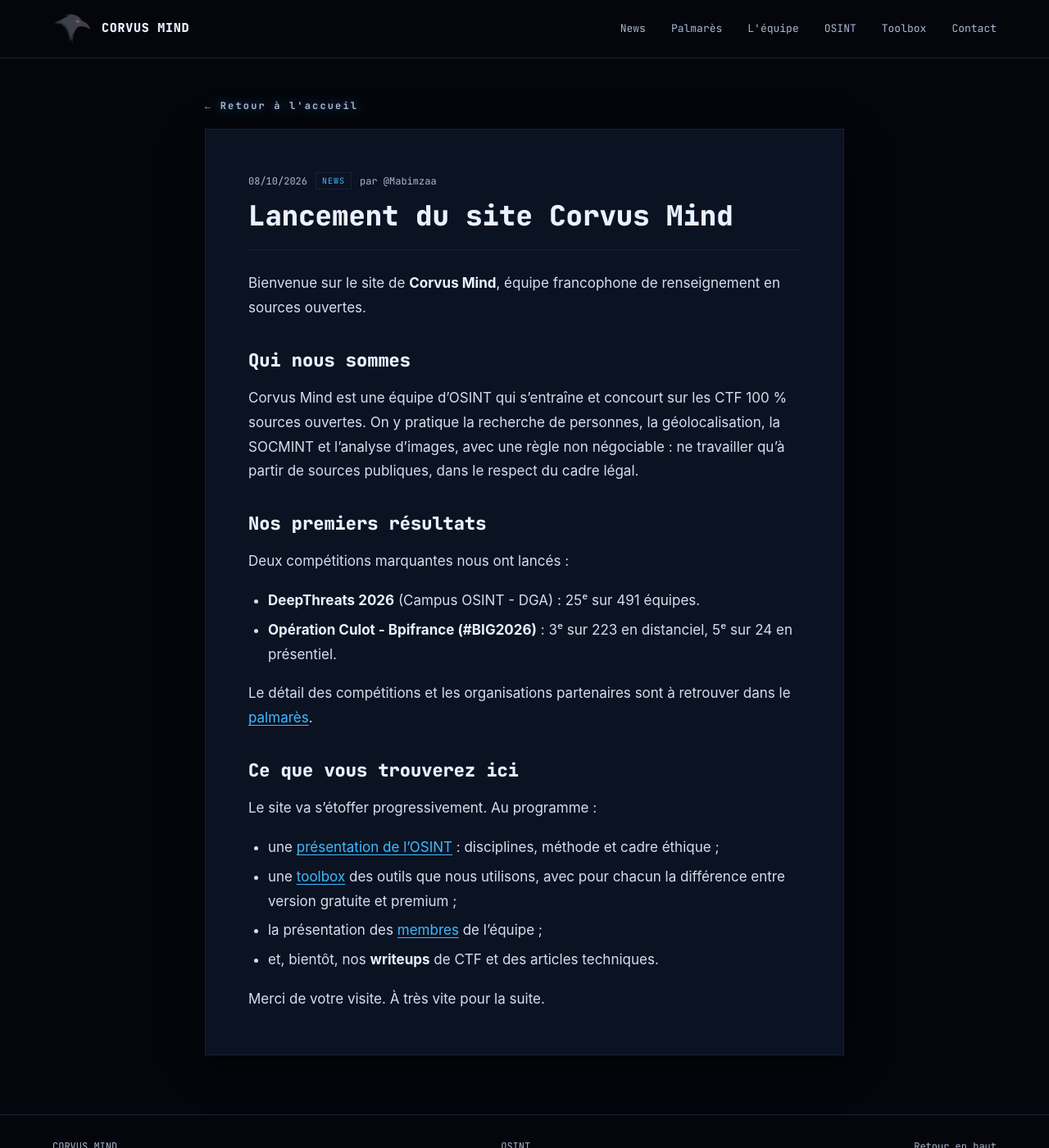
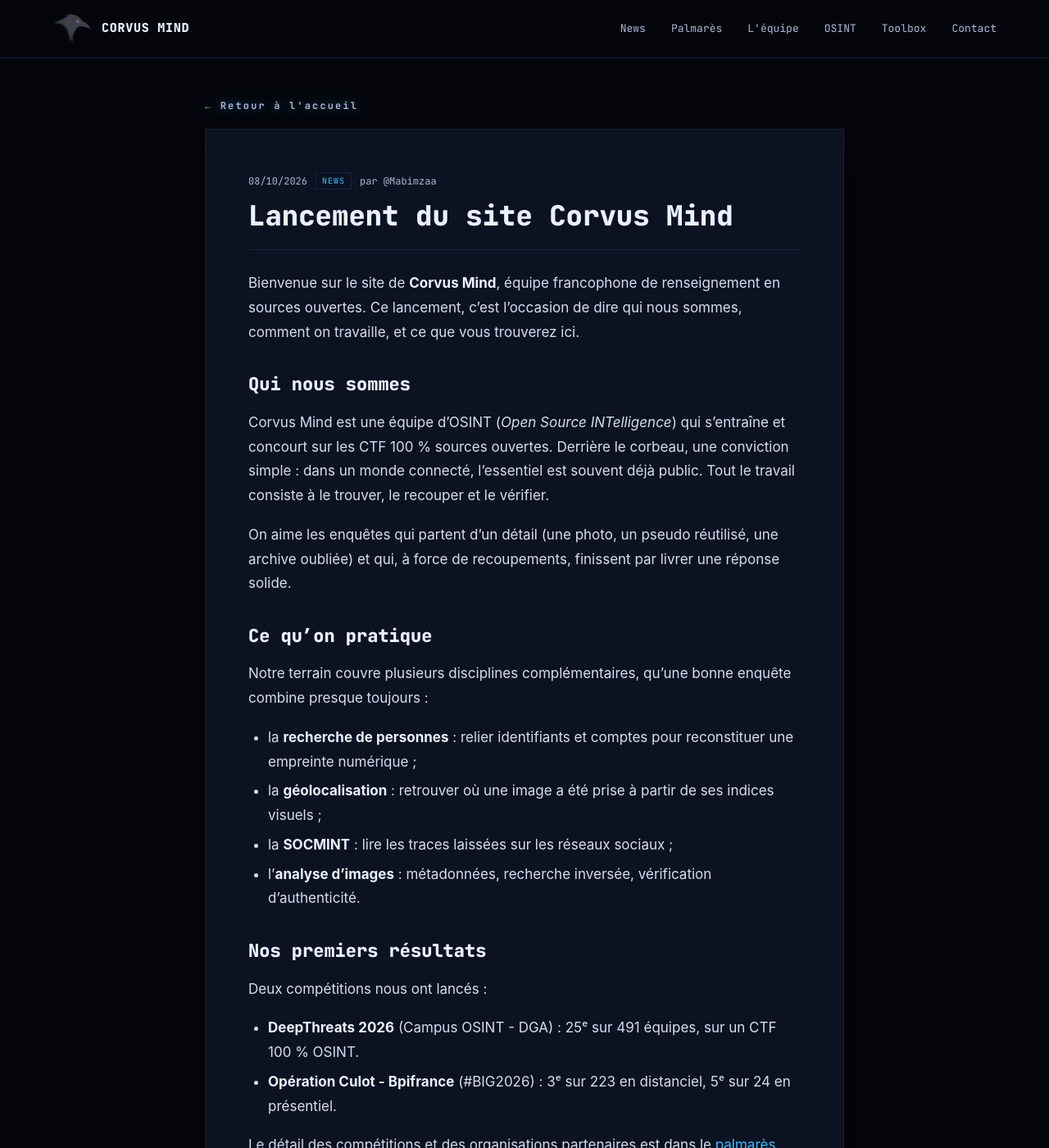
Before and after one commit to shsh-commits/corvusmind, a Jekyll site: the page built from _posts/2026-10-08-lancement-du-site.md, in a window 1280 px wide and 1400 px high. Shown: the whole window at 82% size. Built offline with Jekyll 4.4.1, drawn with Linux system fonts in a browser that asks for light colours; some of the changed text lies outside the part shown.

Commit message:
Etoffe l'article de lancement

```diff
--- a/_posts/2026-10-08-lancement-du-site.md
+++ b/_posts/2026-10-08-lancement-du-site.md
@@ -4,28 +4,47 @@
 type: "News"          # News, Writeup, Article…
 author: "Mabimzaa"    # pseudo de l'auteur (facultatif)
 ---
-Bienvenue sur le site de **Corvus Mind**, équipe francophone de renseignement en sources ouvertes.
+Bienvenue sur le site de **Corvus Mind**, équipe francophone de renseignement en sources ouvertes. Ce lancement, c'est l'occasion de dire qui nous sommes, comment on travaille, et ce que vous trouverez ici.
 
 ## Qui nous sommes
 
-Corvus Mind est une équipe d'OSINT qui s'entraîne et concourt sur les CTF 100 % sources ouvertes. On y pratique la recherche de personnes, la géolocalisation, la SOCMINT et l'analyse d'images, avec une règle non négociable : ne travailler qu'à partir de sources publiques, dans le respect du cadre légal.
+Corvus Mind est une équipe d'OSINT (*Open Source INTelligence*) qui s'entraîne et concourt sur les CTF 100 % sources ouvertes. Derrière le corbeau, une conviction simple : dans un monde connecté, l'essentiel est souvent déjà public. Tout le travail consiste à le trouver, le recouper et le vérifier.
+
+On aime les enquêtes qui partent d'un détail (une photo, un pseudo réutilisé, une archive oubliée) et qui, à force de recoupements, finissent par livrer une réponse solide.
+
+## Ce qu'on pratique
+
+Notre terrain couvre plusieurs disciplines complémentaires, qu'une bonne enquête combine presque toujours :
+
+* la **recherche de personnes** : relier identifiants et comptes pour reconstituer une empreinte numérique ;
+* la **géolocalisation** : retrouver où une image a été prise à partir de ses indices visuels ;
+* la **SOCMINT** : lire les traces laissées sur les réseaux sociaux ;
+* l'**analyse d'images** : métadonnées, recherche inversée, vérification d'authenticité.
 
 ## Nos premiers résultats
 
-Deux compétitions marquantes nous ont lancés :
+Deux compétitions nous ont lancés :
 
-- **DeepThreats 2026** (Campus OSINT - DGA) : 25ᵉ sur 491 équipes.
-- **Opération Culot - Bpifrance (#BIG2026)** : 3ᵉ sur 223 en distanciel, 5ᵉ sur 24 en présentiel.
+* **DeepThreats 2026** (Campus OSINT - DGA) : 25ᵉ sur 491 équipes, sur un CTF 100 % OSINT.
+* **Opération Culot - Bpifrance** (#BIG2026) : 3ᵉ sur 223 en distanciel, 5ᵉ sur 24 en présentiel.
 
-Le détail des compétitions et les organisations partenaires sont à retrouver dans le [palmarès]({{ '/palmares/' | relative_url }}).
+Le détail des compétitions et des organisations partenaires est dans le [palmarès]({{ '/palmares/' | relative_url }}).
+
+## Notre ligne de conduite
+
+Une règle n'est pas négociable chez nous : **ne travailler qu'à partir de sources publiques et légalement accessibles.** Pas d'intrusion, pas de contournement d'accès, pas d'usurpation. On observe, on recoupe, on documente, dans le respect de la vie privée et du cadre légal. Si obtenir une information demande de tromper quelqu'un ou de forcer un accès, ce n'est plus de l'OSINT.
 
 ## Ce que vous trouverez ici
 
 Le site va s'étoffer progressivement. Au programme :
 
-- une [présentation de l'OSINT]({{ '/osint/' | relative_url }}) : disciplines, méthode et cadre éthique ;
-- une [toolbox]({{ '/toolbox/' | relative_url }}) des outils que nous utilisons, avec pour chacun la différence entre version gratuite et premium ;
-- la présentation des [membres]({{ '/equipe/' | relative_url }}) de l'équipe ;
-- et, bientôt, nos **writeups** de CTF et des articles techniques.
+* une [présentation de l'OSINT]({{ '/osint/' | relative_url }}) : disciplines, méthode et cadre éthique ;
+* une [toolbox]({{ '/toolbox/' | relative_url }}) des outils que nous utilisons, avec pour chacun la différence entre version gratuite et premium ;
+* la présentation des [membres]({{ '/equipe/' | relative_url }}) de l'équipe ;
+* et, bientôt, nos **writeups** de CTF et des articles techniques.
 
-Merci de votre visite. À très vite pour la suite.
+## Et maintenant
+
+On continue de s'entraîner, de participer à des CTF et de documenter ce qu'on apprend. Les writeups arriveront au fil des compétitions : notre façon de rendre un peu de ce que la communauté OSINT nous a transmis.
+
+Une question, une proposition, une collaboration ? Le [formulaire de contact]({{ '/#contact' | relative_url }}) est là pour ça. Merci de votre visite, et à très vite.
```
